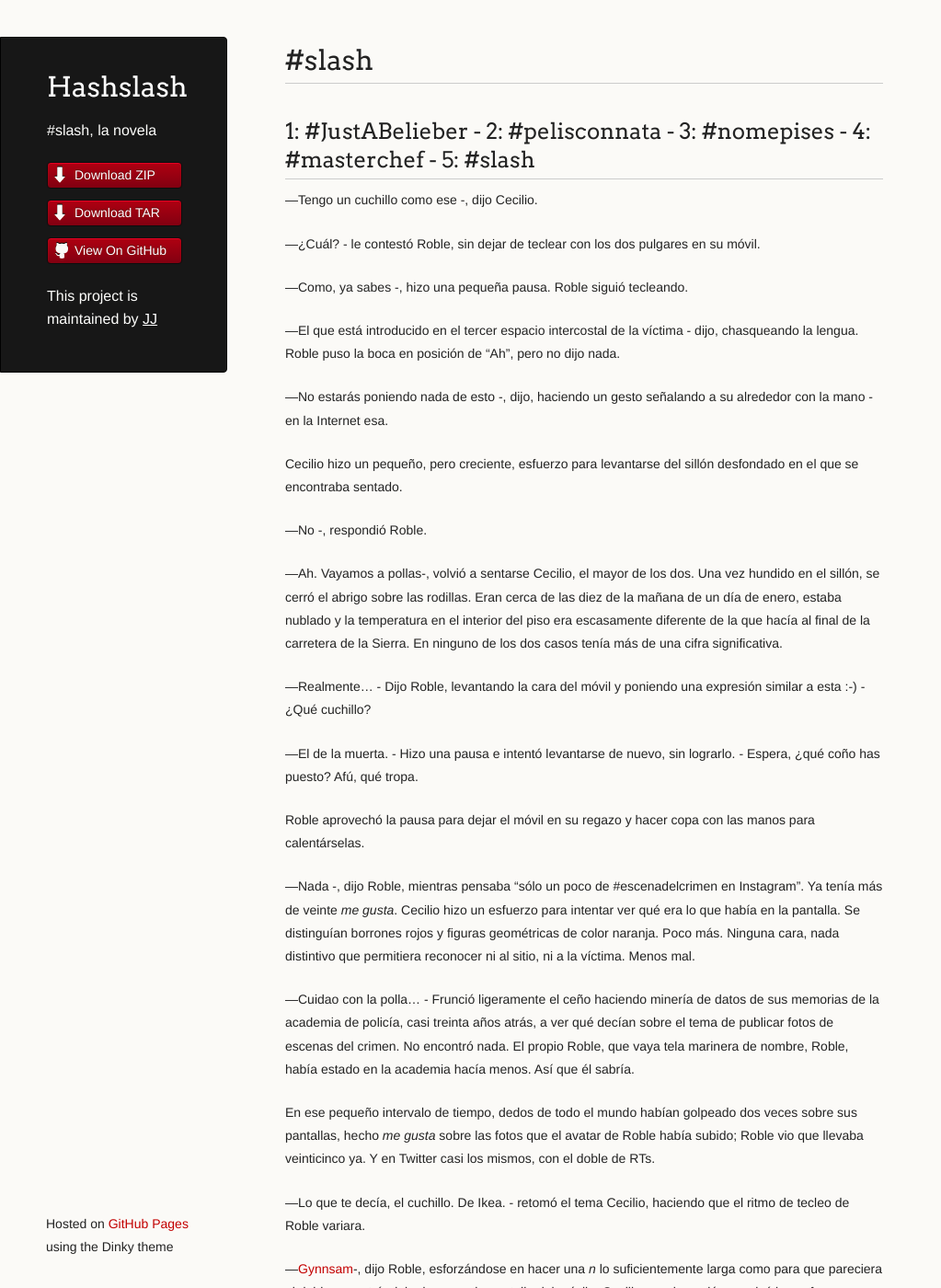
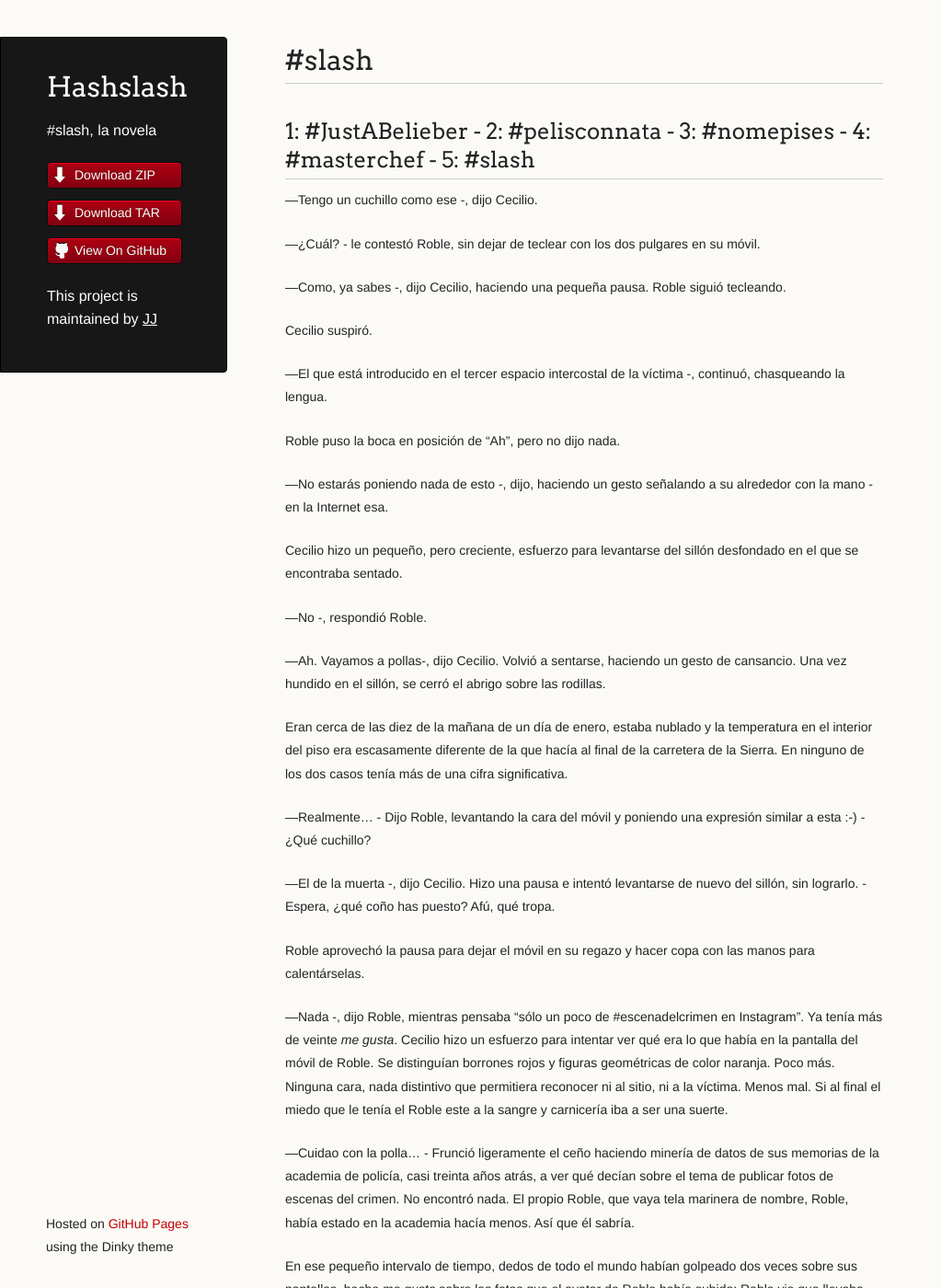
Before and after one commit to JJ/HashSlash, a Jekyll site: the page built from texto/HashSlash.md, in a window 1280 px wide and 1400 px high. Shown: the whole window at 92% size, without its empty margins (0-1023 px from the left). Built offline with Jekyll 4.4.1, drawn with Linux system fonts in a browser that asks for light colours; some of the changed text lies outside the part shown.

Commit message:
Sync texto/HashSlash.md from master to gh-pages

```diff
--- a/texto/HashSlash.md
+++ b/texto/HashSlash.md
@@ -13,10 +13,14 @@ layout: index
 —¿Cuál? - le contestó Roble, sin dejar de teclear con los dos
 pulgares en su móvil.
 
-—Como, ya sabes -, hizo una pequeña pausa. Roble siguió tecleando.
+—Como, ya sabes -, dijo Cecilio, haciendo una pequeña pausa. Roble
+siguió tecleando.
+
+Cecilio suspiró.
 
 —El que está introducido en el tercer espacio intercostal de la
-víctima - dijo, chasqueando la lengua.
+víctima -, continuó, chasqueando la lengua.
+
 Roble puso la boca en posición de "Ah", pero no dijo nada.
 
 —No estarás poniendo nada de esto -, dijo, haciendo un gesto señalando a su
@@ -27,9 +31,11 @@ encontraba sentado.
 
 —No -, respondió Roble.
 
-—Ah. Vayamos a pollas-, volvió a sentarse Cecilio, el mayor de los
-dos. Una vez hundido en el sillón, se cerró el abrigo sobre las
-rodillas. Eran cerca de las diez de la mañana de un día de enero, estaba
+—Ah. Vayamos a pollas-, dijo Cecilio. Volvió a sentarse, haciendo un
+gesto de cansancio. Una vez hundido en el sillón, se cerró el abrigo sobre las
+rodillas.
+
+Eran cerca de las diez de la mañana de un día de enero, estaba
 nublado y la temperatura en el interior del piso era escasamente
 diferente de la que hacía al final de la carretera de la Sierra. En
 ninguno de los dos casos tenía más de una cifra significativa.
@@ -37,7 +43,7 @@ ninguno de los dos casos tenía más de una cifra significativa.
 —Realmente... - Dijo Roble, levantando la cara del móvil y
 poniendo una expresión similar a esta :-) - ¿Qué cuchillo?
 
-—El de la muerta. - Hizo una pausa e intentó levantarse de nuevo,
+—El de la muerta -, dijo Cecilio. Hizo una pausa e intentó levantarse de nuevo del sillón,
 sin lograrlo. - Espera, ¿qué coño has puesto? Afú, qué tropa.
 
 Roble aprovechó la pausa para dejar el móvil en su
@@ -45,10 +51,11 @@ regazo y hacer copa con las manos para calentárselas.
 
 —Nada -, dijo Roble, mientras pensaba "sólo un poco de #escenadelcrimen en Instagram".  Ya tenía más
 de veinte *me gusta*. Cecilio hizo un esfuerzo para intentar ver qué era lo que
-había en la pantalla. Se distinguían borrones rojos y figuras
+había en la pantalla del móvil de Roble. Se distinguían borrones rojos y figuras
 geométricas de color naranja. Poco más. Ninguna cara, nada
 distintivo que permitiera reconocer ni al sitio, ni a la
-víctima. Menos mal.
+víctima. Menos mal. Si al final el miedo que le tenía el Roble este a
+la sangre y carnicería iba a ser una suerte.
 
 —Cuidao con la polla... - Frunció ligeramente el ceño haciendo minería de
 datos de sus memorias de la academia de policía, casi treinta años
@@ -107,13 +114,14 @@ Roble seguía moviendo los dedos y golpeando la pantalla del móvil.
 —El app de Ikea. No funciona -, dijo Roble, que seguía pegado al
 teléfono.- Normal.
 
-Era normal que no funcionara cuando la prístina forma de un cuchillo
+Era normal que no funcionara cuando la prístina forma óptima de un cuchillo
 diseñado por ingenieros industriales suecos estaba cubierto por todo
 tipo de sustancias orgánicas.  A los algoritmos de análisis de imagen
-les daba un pequeño ataque.
+les daba un pequeño ataque y el app de reconocimiento de productos de
+Ikea decidía renunciar a dar un vaticinio sobre el producto.
 
 —¿Hay un app para eso? - Preguntó Cecilio, curioso. - ¿Para saber qué
-cosa de Ikea es?
+cosa de Ikea es un cuchillo o lo que sea?
 
 —Hay apps para *todo* -, señaló al mueble que sostenía la televisión -
   [Byaaas](http://www.ikea.com/es/es/catalog/products/80227797/). -
@@ -210,7 +218,7 @@ Clínico le preguntaremos. Pero vamos, que no.
 
 —Mira las fotos. El cuchillo.
 
-—Espera. - Pasó el dedo unas cuantas veces por el móvil - Un
+—Espera -, dijo Roble. Pasó el índice unas cuantas veces por el móvil - Un
 [ñistra](http://www.ikea.com/es/es/catalog/products/00149317/).
 
 —La posición del cuchillo, el ángulo, - hizo movimientos de Bates
@@ -239,7 +247,9 @@ miran, Ángulo, altura, ese tío tan largo es culpable, ese no.
 
 —Qué -, contestó Cecilio, apoyando el puño sobre su muslo.
 
-—Quique. El periodista. - Aparentemente, Quique había visto que Roble había hecho check-in en
+—Quique. El periodista.
+
+Aparentemente, Quique había visto que Roble había hecho check-in en
 FourSquare en el barrio y me acaba de poner un *me gusta* en él. - Viene.
 
 —Cuidao con la polla y con el chismecico. Porque se ha enterado por el
@@ -256,7 +266,7 @@ morros -, le contestó Cecilio.
 Roble no dijo nada y siguió golpeando con la yema de los dedos y la
 ocasional uña la pantalla de su móvil, cambiando de aplicación.
 
-—Mira, dicen que... - movió el
+—Mira, dicen que... - Movió el
 pulgar verticalmente, pasando algo por la pantalla - el color de la
 sangre - movió pulgar y corazón, ampliando algo - indica que... es auténtica.
 
```
Also changed, not shown: other parts of texto/HashSlash.md (+2 -2 lines).
